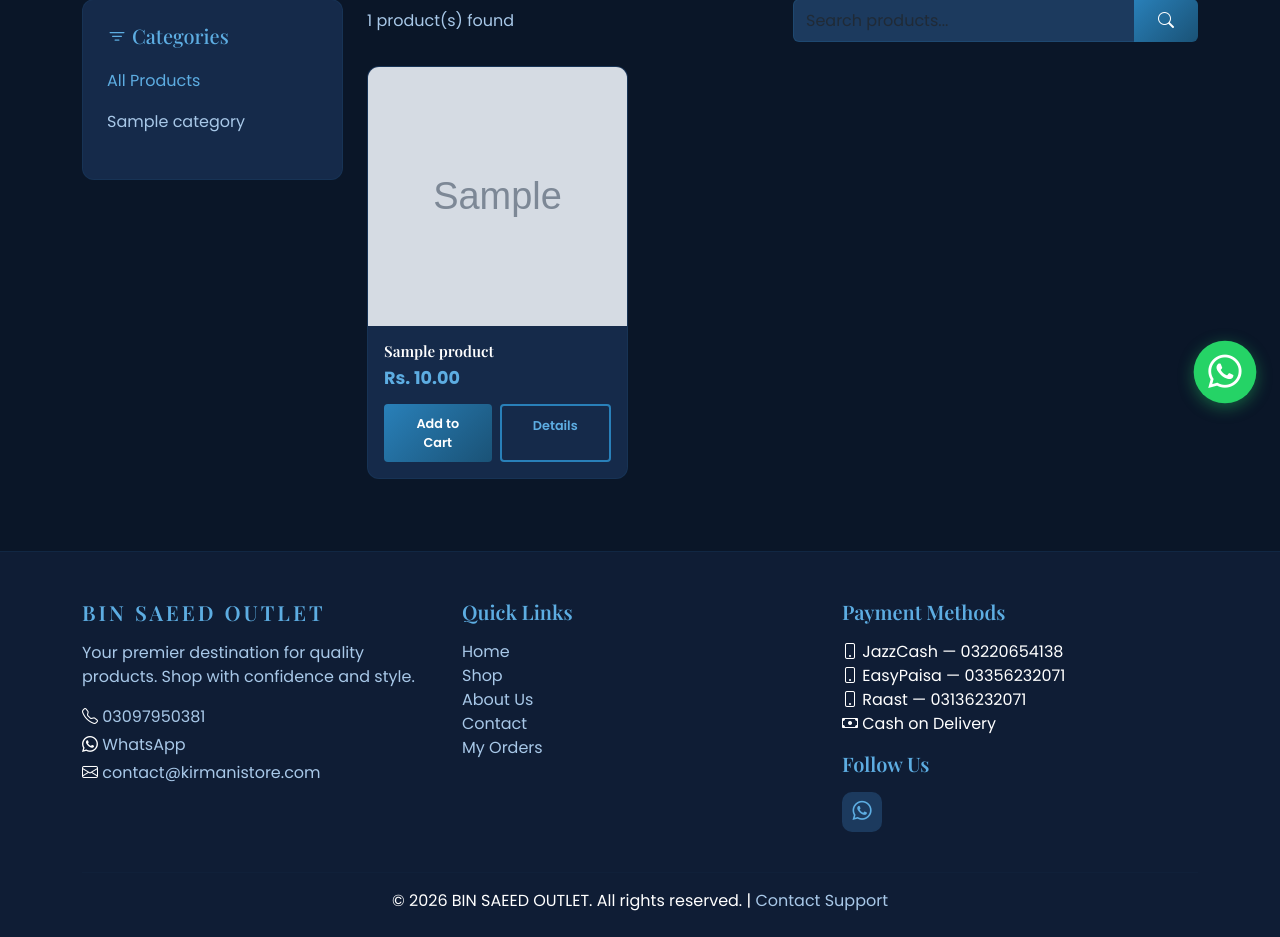
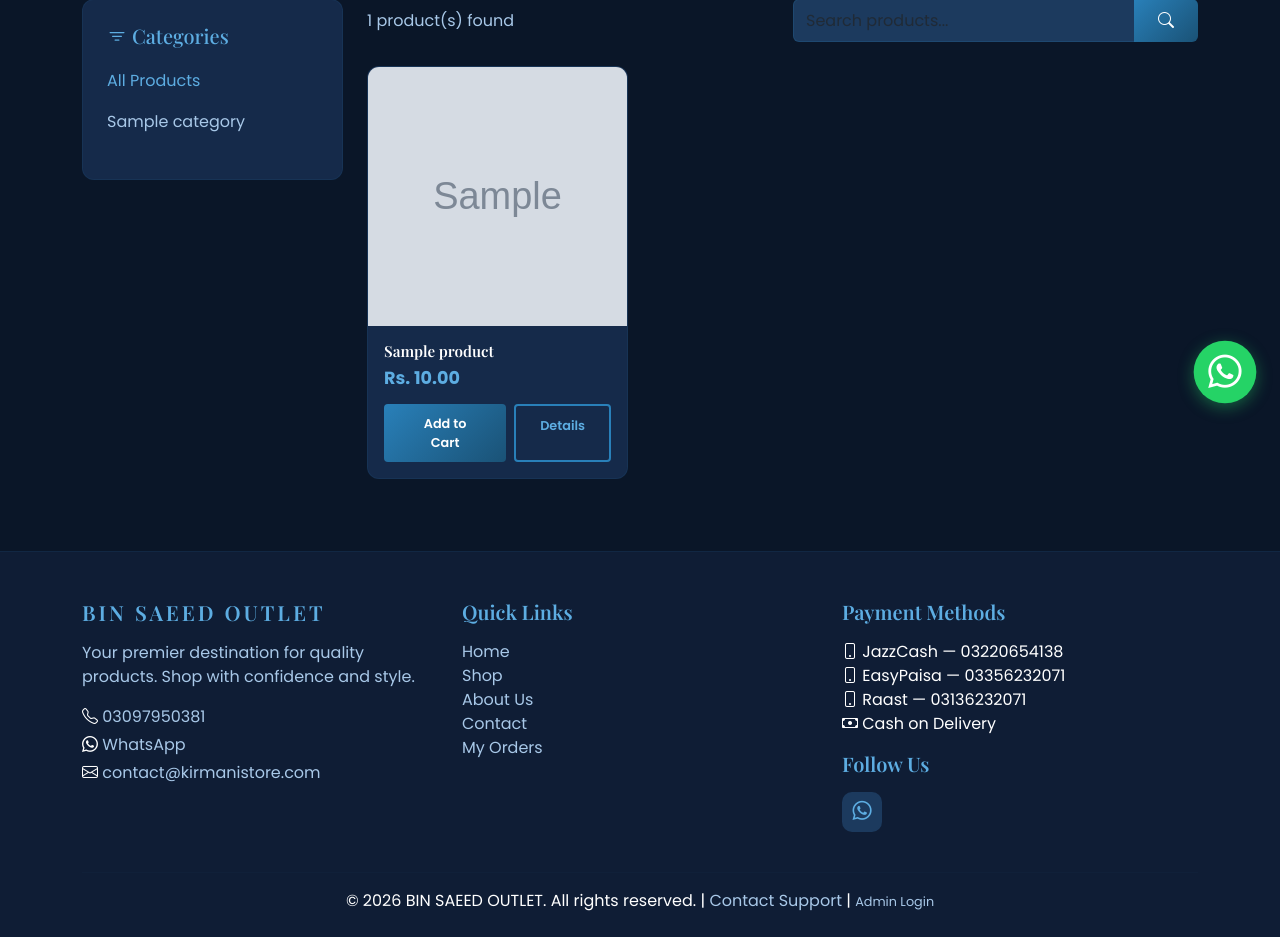
Before and after one commit to smadadali4-create/Bin_Saeed, a Django app: page /shop/ in a window 1280 px wide. Shown: the part 373-1310 px from the top of the page. Run offline with Django 5.2, Linux system fonts and the light colour scheme; tables that the repository leaves empty hold one stand-in row (values such as "Sample post"); grey boxes marked "Sample" are stand-in pictures.

Commit message:
Fix: always show sizes, admin login link in footer, POST forms for add-to-cart
- Sizes (S/M/L) now show for ALL products (removed has_sizes toggle)
- Added 'Admin Login' link in footer for staff access
- Changed add-to-cart buttons to POST forms with CSRF protection
- Removed has_sizes field from Product model
- Updated cart, checkout templates to always display size

```diff
--- a/cart/templates/cart/cart_detail.html
+++ b/cart/templates/cart/cart_detail.html
@@ -42,23 +42,17 @@
                     </td>
                     <td>Rs. {{ item.product.price }}</td>
                     <td>
-                        {% if item.product.has_sizes %}
                         <span class="badge size-badge">{{ item.size }}</span>
-                        {% else %}
-                        <span class="text-muted">&mdash;</span>
-                        {% endif %}
                     </td>
                     <td>
                         <form method="POST" action="{% url 'cart:cart_update' item.key %}" class="d-flex align-items-center">
                             {% csrf_token %}
                             <input type="number" name="quantity" value="{{ item.quantity }}" min="1" max="{{ item.product.stock }}" class="form-control form-control-sm quantity-input" style="width: 70px;">
-                            {% if item.product.has_sizes %}
                             <select name="size" class="form-select form-select-sm ms-2" style="width: 80px;">
                                 {% for value, label in item.product.SIZE_CHOICES %}
                                 <option value="{{ value }}" {% if item.size == value %}selected{% endif %}>{{ value }}</option>
                                 {% endfor %}
                             </select>
-                            {% endif %}
                             <button type="submit" class="btn btn-sm btn-outline-gold ms-2">
                                 <i class="bi bi-arrow-repeat"></i>
                             </button>
--- a/core/templates/core/base.html
+++ b/core/templates/core/base.html
@@ -147,7 +147,7 @@
             </div>
             <hr class="footer-divider">
             <div class="text-center">
-                <p class="mb-0">&copy; 2026 BIN SAEED OUTLET. All rights reserved. | <a href="https://wa.me/{{ contact_whatsapp }}" target="_blank">Contact Support</a></p>
+                <p class="mb-0">&copy; 2026 BIN SAEED OUTLET. All rights reserved. | <a href="https://wa.me/{{ contact_whatsapp }}" target="_blank">Contact Support</a> | <a href="{% url 'accounts:login' %}" style="color: var(--text-muted); font-size: 0.8rem;">Admin Login</a></p>
             </div>
         </div>
     </footer>
--- a/core/templates/core/index.html
+++ b/core/templates/core/index.html
@@ -49,7 +49,11 @@
                     <p class="product-price">Rs. {{ product.price }}</p>
                     <div class="product-actions">
                         {% if product.available and product.stock > 0 %}
-                        <a href="{% url 'cart:cart_add' product.id %}" class="btn btn-gold btn-sm">Add to Cart</a>
+                        <form method="POST" action="{% url 'cart:cart_add' product.id %}" style="display:inline;">
+                            {% csrf_token %}
+                            <input type="hidden" name="size" value="M">
+                            <button type="submit" class="btn btn-gold btn-sm">Add to Cart</button>
+                        </form>
                         {% endif %}
                         <a href="{{ product.get_absolute_url }}" class="btn btn-outline-gold btn-sm">Details</a>
                     </div>
--- a/orders/templates/orders/checkout.html
+++ b/orders/templates/orders/checkout.html
@@ -98,8 +98,7 @@
                         <div>
                             <h6 class="mb-0">{{ item.product.name }}</h6>
                             <small class="text-muted">
-                                Qty: {{ item.quantity }}
-                                {% if item.product.has_sizes %} | Size: {{ item.size }}{% endif %}
+                                Qty: {{ item.quantity }} | Size: {{ item.size }}
                             </small>
                         </div>
                         <span>Rs. {{ item.total }}</span>
--- a/products/admin_views.py
+++ b/products/admin_views.py
@@ -28,7 +28,6 @@ def add_product(request):
         description = request.POST.get('description')
         image = request.FILES.get('image')
         available = request.POST.get('available') == 'on'
-        has_sizes = request.POST.get('has_sizes') == 'on'
 
         if not name:
             messages.error(request, 'Product name is required.')
@@ -53,7 +52,6 @@ def add_product(request):
                 description=description or '',
                 image=image,
                 available=available,
-                has_sizes=has_sizes,
             )
             messages.success(request, f'Product "{name}" posted successfully!')
             return redirect('admin_add_product')
--- a/products/models.py
+++ b/products/models.py
@@ -32,7 +32,6 @@ class Product(models.Model):
     image = models.ImageField(upload_to='products/', blank=True)
     stock = models.PositiveIntegerField(default=0)
     available = models.BooleanField(default=True)
-    has_sizes = models.BooleanField(default=False, help_text='Enable size selection (S, M, L)')
     created_at = models.DateTimeField(auto_now_add=True)
     updated_at = models.DateTimeField(auto_now=True)
 
--- a/products/templates/products/product_detail.html
+++ b/products/templates/products/product_detail.html
@@ -49,7 +49,6 @@
             {% if product.available and product.stock > 0 %}
             <form method="POST" action="{% url 'cart:cart_add' product.id %}" class="mb-3">
                 {% csrf_token %}
-                {% if product.has_sizes %}
                 <div class="mb-3">
                     <label class="form-label fw-bold">Size:</label>
                     <div class="size-selector">
@@ -61,7 +60,6 @@
                         {% endfor %}
                     </div>
                 </div>
-                {% endif %}
                 <div class="d-grid gap-2 d-md-flex">
                     <button type="submit" class="btn btn-gold btn-lg me-md-2">
                         <i class="bi bi-cart-plus"></i> Add to Cart
--- a/products/templates/products/product_list.html
+++ b/products/templates/products/product_list.html
@@ -72,7 +72,11 @@
                             <p class="product-price">Rs. {{ product.price }}</p>
                             <div class="product-actions">
                                 {% if product.available and product.stock > 0 %}
-                                <a href="{% url 'cart:cart_add' product.id %}" class="btn btn-gold btn-sm">Add to Cart</a>
+                                <form method="POST" action="{% url 'cart:cart_add' product.id %}" style="display:inline;">
+                                    {% csrf_token %}
+                                    <input type="hidden" name="size" value="M">
+                                    <button type="submit" class="btn btn-gold btn-sm">Add to Cart</button>
+                                </form>
                                 {% endif %}
                                 <a href="{{ product.get_absolute_url }}" class="btn btn-outline-gold btn-sm">Details</a>
                             </div>
```
Also changed, not shown: products/templates/products/admin_add_product.html (+1 -9 lines), products/migrations/0003_remove_product_has_sizes.py (added).
